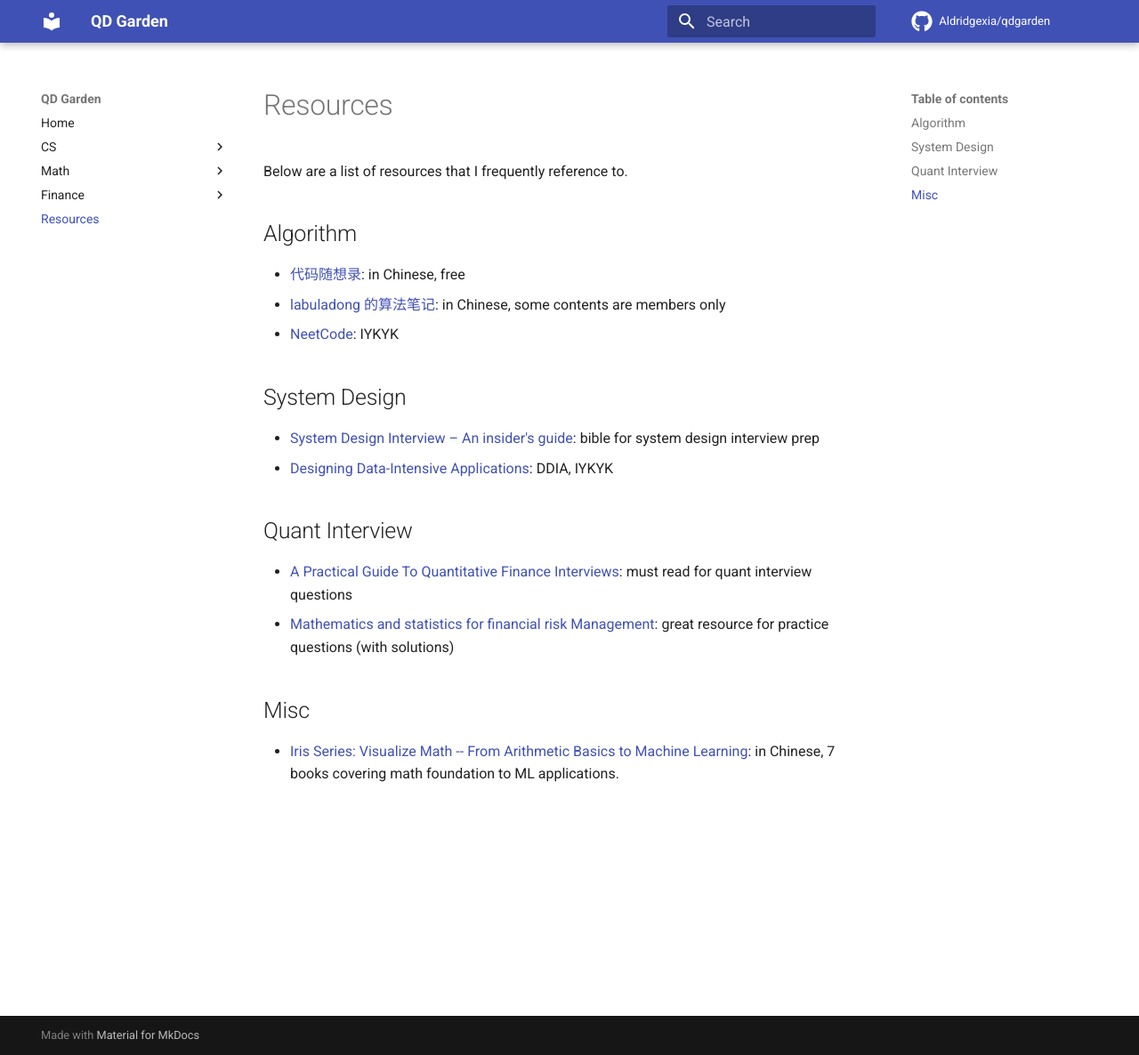
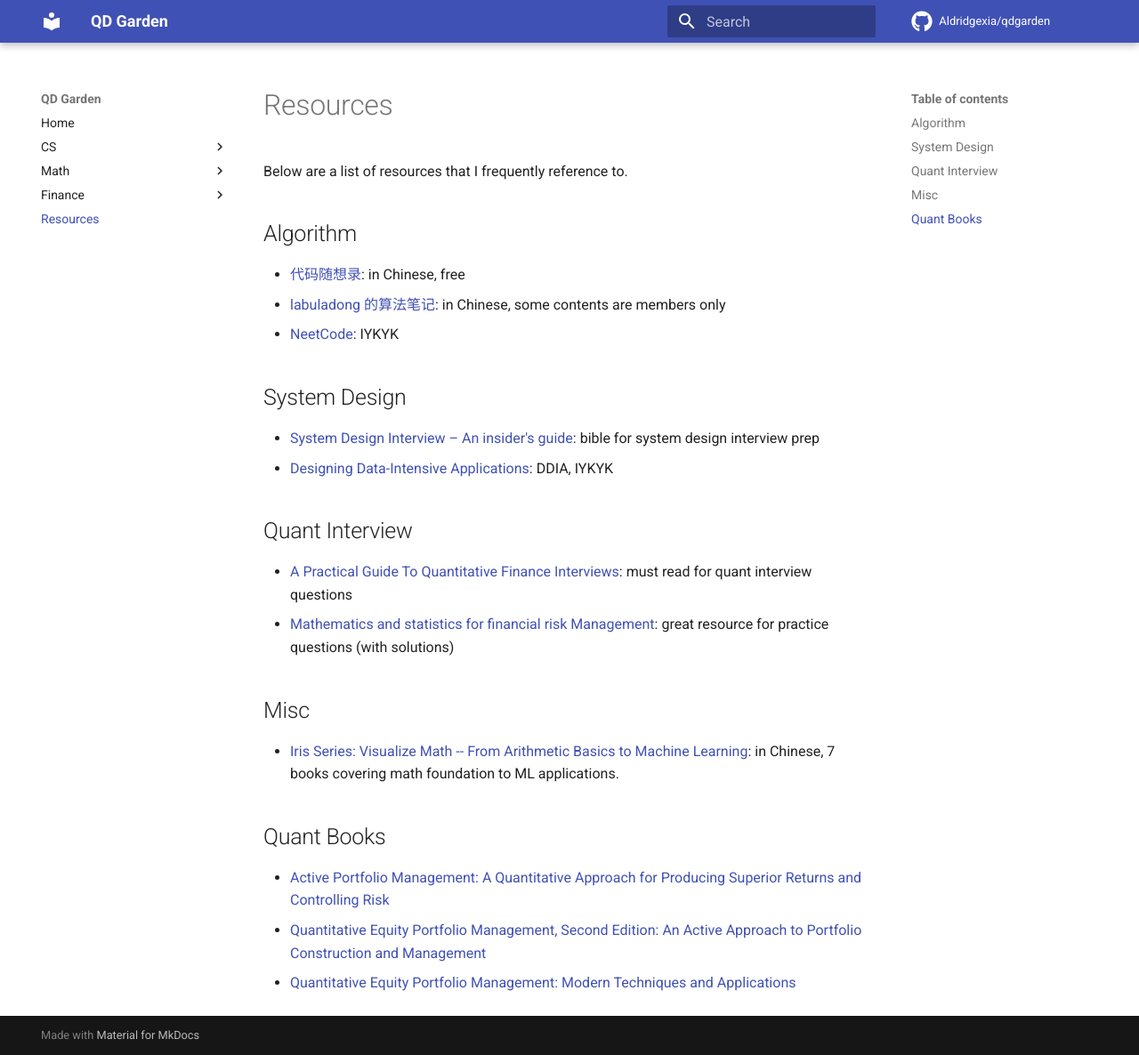
Before and after one commit to Aldridgexia/qdgarden, an MkDocs documentation site: the page built from docs/resources.md, in a window 1280 px wide and 1186 px high. Shown: the whole window at 89% size. Built offline with MkDocs 1.6.1 and Material for MkDocs 9.7.7, drawn with Linux system fonts in a browser that asks for light colours; comment, search, counter and statistics services are not loaded.

Commit message:
add quant books

```diff
--- a/docs/resources.md
+++ b/docs/resources.md
@@ -15,3 +15,8 @@
 
 ## Misc
 - [Iris Series: Visualize Math -- From Arithmetic Basics to Machine Learning](https://github.com/Visualize-ML): in Chinese, 7 books covering math foundation to ML applications.
+
+## Quant Books
+- [Active Portfolio Management: A Quantitative Approach for Producing Superior Returns and Controlling Risk](https://www.amazon.com/Active-Portfolio-Management-Quantitative-Controlling/dp/0070248826)
+- [Quantitative Equity Portfolio Management, Second Edition: An Active Approach to Portfolio Construction and Management](https://www.amazon.com/Quantitative-Equity-Portfolio-Management-Second/dp/1264268920)
+- [Quantitative Equity Portfolio Management: Modern Techniques and Applications](https://www.amazon.com/Quantitative-Equity-Portfolio-Management-Applications/dp/1584885580)
```
